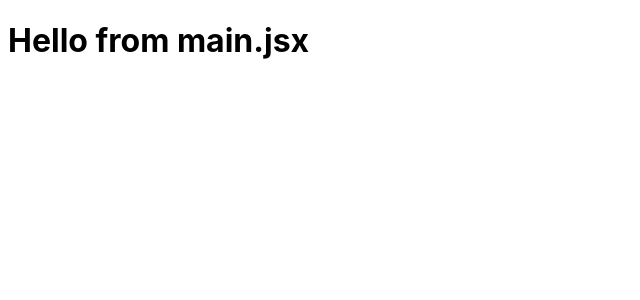
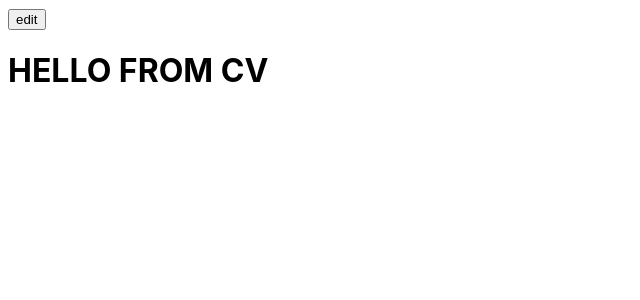
Before and after one commit to DrearyDev/cv-creator-react, a React app: page / in a window 1280 px wide. Shown: the top 300 px of the page, without its empty margins (0-640 px from the left). Built offline with nearby package versions, Linux system fonts and the light colour scheme; the HTML template or start-up script is replaced by a standard one.

Commit message:
Create form.jsx and cv.jsx and render them
Render cv.jsx or form.jsx and swap which
is rendered using a button and a useState hook.

```diff
--- a/src/components/cv.jsx
+++ b/src/components/cv.jsx
@@ -1,8 +1,17 @@
-import { useState } from 'react'
 
-function Cv() {
+function Cv({
+    headerInputs,
+    proSummary,
+    education,
+    workExp,
+    skills,
+    certs
+}) {
+
     return (
-        <h1>Hello from CV</h1>
+        <>
+            <h1>HELLO FROM CV</h1>
+        </>
     );
 };
 
--- a/src/components/form.jsx
+++ b/src/components/form.jsx
@@ -1,8 +1,17 @@
-import { useState } from 'react'
 
-function Form() {
+function Form({
+    headerInputs,
+    proSummary,
+    education,
+    workExp,
+    skills,
+    certs
+}) {
+
     return (
-        <h1>Hello from Form</h1>
+        <>
+            <h1>HELLO FROM FORM</h1>
+        </>
     );
 };
 
--- a/src/main.jsx
+++ b/src/main.jsx
@@ -4,6 +4,8 @@ import { useState } from 'react'
 
 import './styles/index.css'
 
+import Form from './components/form.jsx'
+import Cv from './components/cv.jsx'
 
 const headerInputs = {
     //["Content to display", "Optional Link"]
@@ -73,8 +75,35 @@ const certs = [
 ];
 
 function HandleVisible({headerInputs, proSummary, education, workExp, skills, certs}) {
+    const [viewModeValue, setViewModeValue] = useState(true)
+
     return(
-        <h1>Hello from main.jsx</h1>
+        <>
+            <button
+                className="modeBtn"
+                onClick={() => setViewModeValue(viewModeValue ? false : true)}
+            >
+                {viewModeValue ? "edit" : "view"}
+            </button>
+
+            {viewModeValue ?
+            <Cv
+                headerInputs = {headerInputs}
+                proSummary = {proSummary}
+                education = {education}
+                workExp = {workExp}
+                skills = {skills}
+                certs = {certs}
+            /> :
+            <Form
+                headerInputs = {headerInputs}
+                proSummary = {proSummary}
+                education = {education}
+                workExp = {workExp}
+                skills = {skills}
+                certs = {certs}
+            />}
+        </>
     );
 };
 
```
